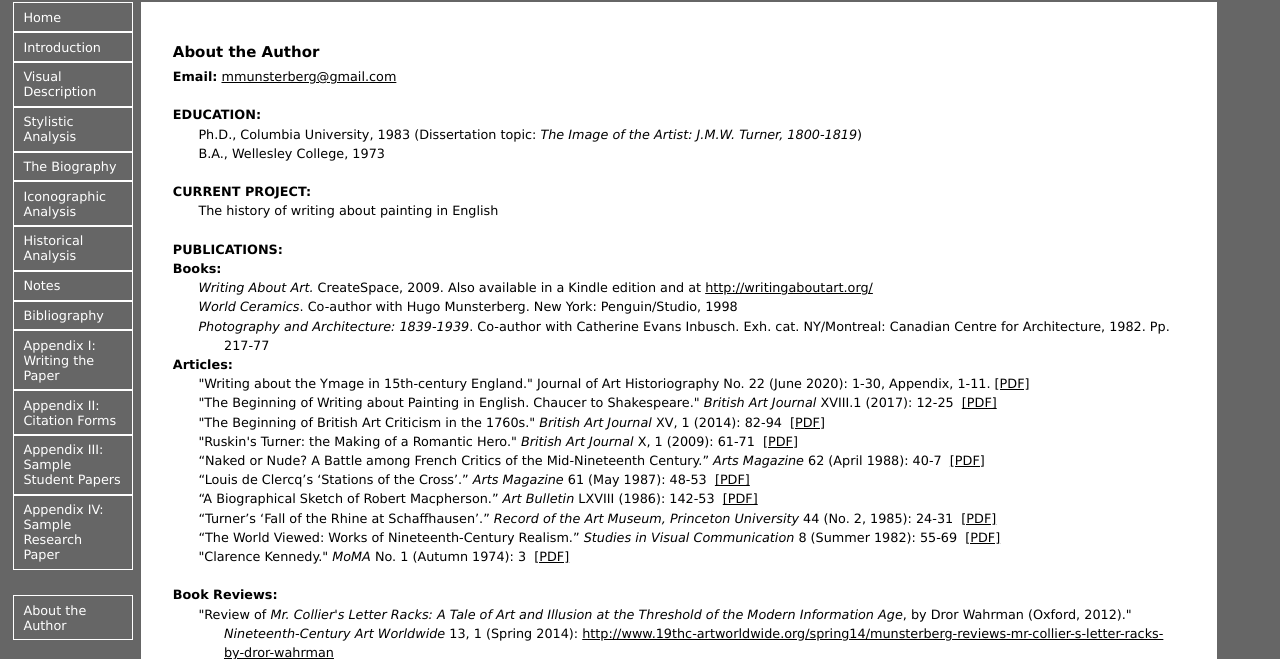
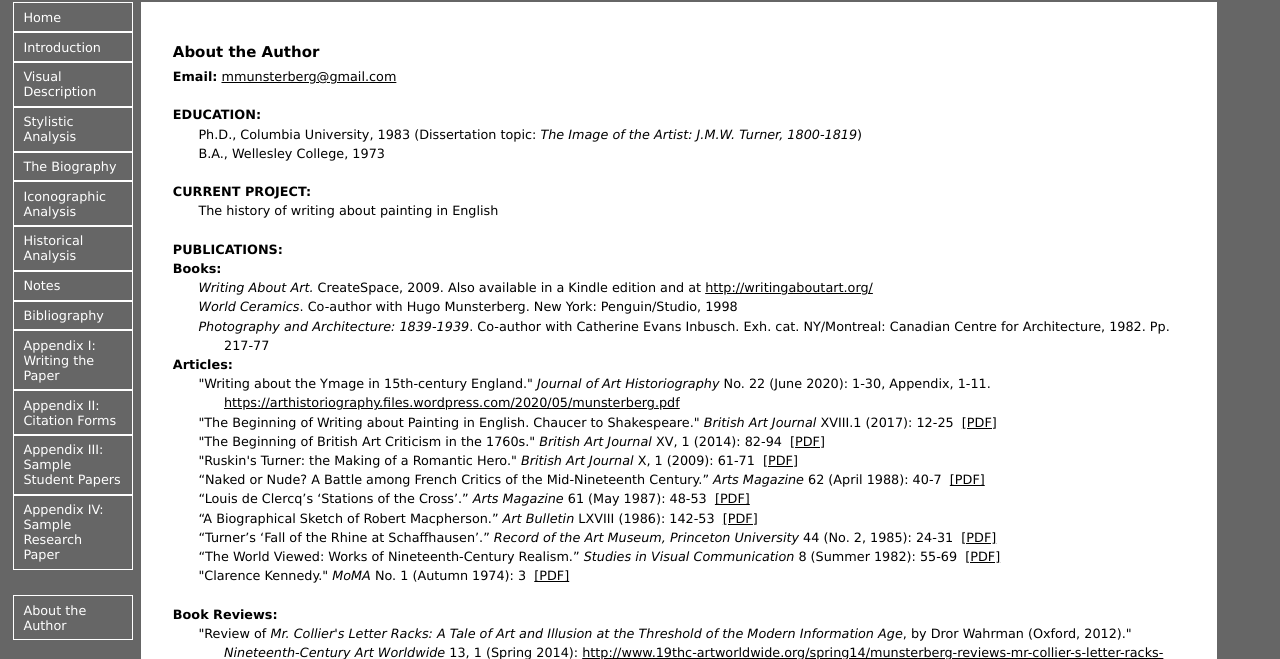
Before and after one commit to ChaosExAnima/writing-about-art, a plain HTML site: page pages/abouttheauthor.html in a window 1280 px wide. Shown: the part 66-725 px from the top of the page. Drawn offline with Linux system fonts and the light colour scheme.

Commit message:
Tweaks formatting.

```diff
--- a/pages/abouttheauthor.html
+++ b/pages/abouttheauthor.html
@@ -47,7 +47,7 @@ p.mod { margin-left: 0; }
 				<p><em> Photography and Architecture: 1839-1939</em>. Co-author with Catherine Evans Inbusch. Exh. cat. NY/Montreal: Canadian Centre for Architecture, 1982.  Pp. 217-77</p>
 
 				<p class="mod"><strong>Articles:</strong></p>
-				<p>&quot;Writing about the Ymage in 15th-century England.&quot; Journal of Art Historiography No. 22 (June 2020): 1-30, Appendix, 1-11. <a href="https://arthistoriography.files.wordpress.com/2020/05/munsterberg.pdf">[PDF]</a></p>
+				<p>&quot;Writing about the Ymage in 15th-century England.&quot; <em>Journal of Art Historiography</em> No. 22 (June 2020): 1-30, Appendix, 1-11. <a href="https://arthistoriography.files.wordpress.com/2020/05/munsterberg.pdf">https://arthistoriography.files.wordpress.com/2020/05/munsterberg.pdf</a></p>
 				<p>&quot;The Beginning of Writing about Painting in English. Chaucer to Shakespeare.&quot; <em>British Art Journal</em> XVIII.1 (2017): 12-25&nbsp; <a href="../assets/2017BegWtgPtgEnglish.pdf">[PDF]</a></p>
 				<p>&quot;The Beginning of British Art Criticism in the 1760s.&quot; <em>British Art Journal</em> XV, 1 (2014): 82-94&nbsp; <a href="../assets/2014BritishArtCrit1760sBAJ.pdf" target="_blank">[PDF]</a></p>
 				<p>&quot;Ruskin's Turner: the Making of a Romantic Hero.&quot; <em>British Art Journal</em> X, 1 (2009): 61-71&nbsp; <a href="../assets/RuskinsTurner2009BAJ.pdf" target="_blank">[PDF]</a></p>
```
